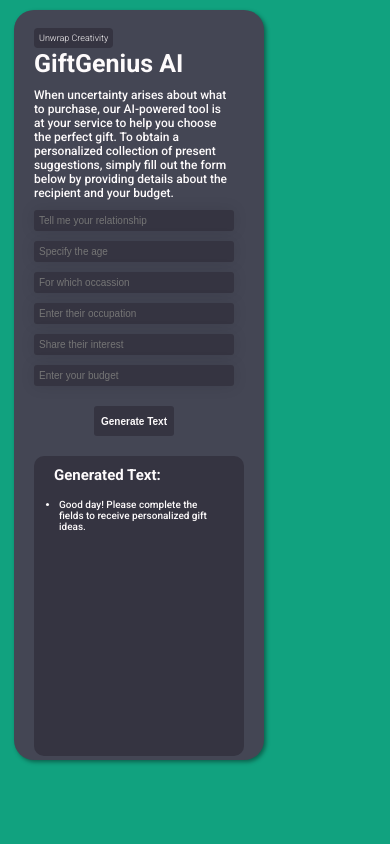
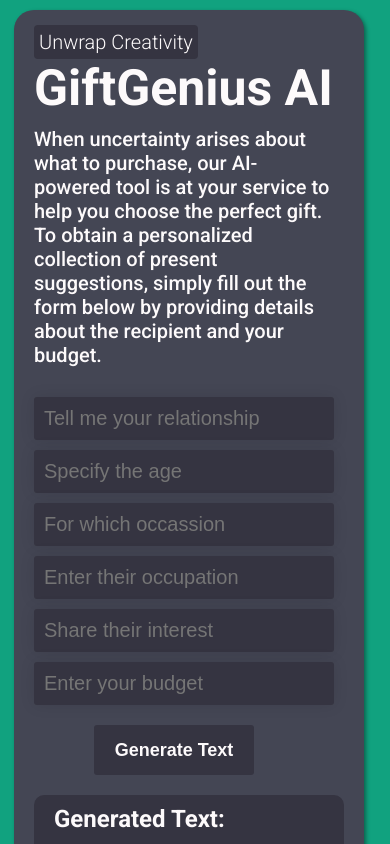
Before and after one commit to Anubhav-MI/GiftGenius-AI, a React (Create React App) app: page / in a window 390 px wide. Shown: the top 844 px of the page. Built offline with nearby package versions, Linux system fonts and the light colour scheme; no server answers.

Commit message:
responsive changesd

```diff
--- a/src/App.css
+++ b/src/App.css
@@ -150,7 +150,7 @@ button {
     font-size: 62.5%;
   }
   .tag-line {
-    font-size: 0.9rem;
+    font-size: 2rem;
   }
   .App {
     display: flex;
@@ -159,8 +159,8 @@ button {
     top: 1rem;
     left: 1.4rem;
     transform: translate(0, 0);
-    height: 75rem;
-    width: 25rem;
+    height: 120rem;
+    width: 35rem;
     padding: 2rem;
   }
 
@@ -168,27 +168,43 @@ button {
     display: block;
     flex: 0 0 0;
     gap: 0;
-    width: 25rem;
-    font-size: 1.2rem;
+    width: 35rem;
+    font-size: 2rem;
     font-weight: 500;
     padding-right: 5rem;
   }
 
   .app-heading {
-    font-size: 2.5rem;
+    font-size: 5rem;
   }
   button {
     margin-top: 2rem;
     position: relative;
     bottom: 0;
     left: 6rem;
+    height: 5rem;
+    width: 16rem;
+    font-size: 1.8rem;
   }
   .input-section {
+    padding-top: 2rem;
     display: grid;
     margin-top: 1rem;
     grid-template-columns: 1fr;
   }
   .input-fields {
-    font-size: 1rem;
+    font-size: 2rem;
+    padding: 1rem;
+  }
+
+  .text-header {
+    font-size: 2.4rem;
+    margin-bottom: 1.5rem;
+  }
+
+  .right-container {
+    flex: 0 0 40rem;
+    font-size: 1.8rem;
+    height: 40rem;
   }
 }
--- a/src/app.jsx
+++ b/src/app.jsx
@@ -17,7 +17,6 @@ function App() {
   const [loadingProgress, setLoadingProgress] = useState(0);
 
   const apikey = "Bearer " + process.env.REACT_APP_API_KEY;
-  console.log(apikey);
   // Function to handle the "Generate Text" button click
   const handleGenerateClick = async () => {
     setLoading(true);
```
